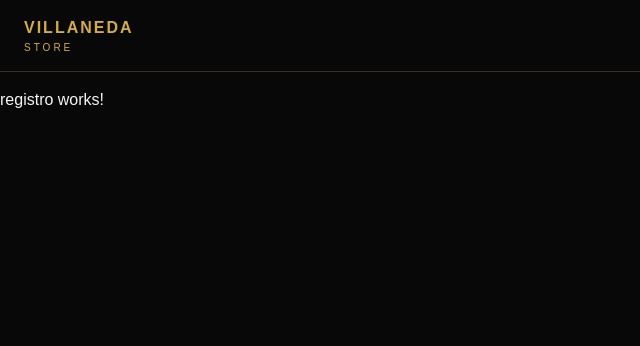
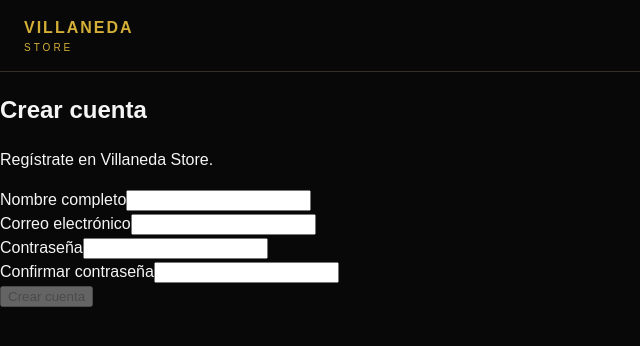
Before and after one commit to NataliaVelez0903/VillanedaStore, an Angular app in the folder villaneda-store/: page /registro in a window 1280 px wide. Shown: the top 346 px of the page, without its empty margins (0-640 px from the left). Built offline with nearby package versions, Linux system fonts and the light colour scheme.

Commit message:
feat: agrega campos y mensajes de validacion al registro

```diff
--- a/villaneda-store/src/app/paginas/cuenta/registro/registro.html
+++ b/villaneda-store/src/app/paginas/cuenta/registro/registro.html
@@ -1 +1,77 @@
-<p>registro works!</p>
+<section aria-labelledby="titulo-registro">
+  <h1 id="titulo-registro">Crear cuenta</h1>
+  <p>Regístrate en Villaneda Store.</p>
+
+  <form [formGroup]="formulario" novalidate>
+    <div>
+      <label for="nombre">Nombre completo</label>
+      <input
+        id="nombre"
+        type="text"
+        formControlName="nombre"
+        autocomplete="name"
+        required
+      />
+
+      @if (formulario.controls.nombre.touched &&
+           formulario.controls.nombre.invalid) {
+        <p role="alert">Escribe tu nombre con al menos 2 caracteres.</p>
+      }
+    </div>
+
+    <div>
+      <label for="correo">Correo electrónico</label>
+      <input
+        id="correo"
+        type="email"
+        formControlName="correo"
+        autocomplete="email"
+        required
+      />
+
+      @if (formulario.controls.correo.touched &&
+           formulario.controls.correo.invalid) {
+        <p role="alert">Escribe un correo electrónico válido.</p>
+      }
+    </div>
+
+    <div>
+      <label for="contrasena">Contraseña</label>
+      <input
+        id="contrasena"
+        type="password"
+        formControlName="contrasena"
+        autocomplete="new-password"
+        required
+      />
+
+      @if (formulario.controls.contrasena.touched &&
+           formulario.controls.contrasena.invalid) {
+        <p role="alert">Escribe una contraseña de al menos 8 caracteres.</p>
+      }
+    </div>
+
+    <div>
+      <label for="confirmar-contrasena">Confirmar contraseña</label>
+      <input
+        id="confirmar-contrasena"
+        type="password"
+        formControlName="confirmarContrasena"
+        autocomplete="new-password"
+        required
+      />
+
+      @if (formulario.controls.confirmarContrasena.touched) {
+        @if (formulario.controls.confirmarContrasena.hasError('required')) {
+          <p role="alert">Confirma tu contraseña.</p>
+        } @else if (formulario.hasError('contrasenasNoCoinciden')) {
+          <p role="alert">Las contraseñas no coinciden.</p>
+        }
+      }
+    </div>
+
+    <button type="submit" [disabled]="formulario.invalid">
+      Crear cuenta
+    </button>
+  </form>
+</section>
--- a/villaneda-store/src/app/paginas/cuenta/registro/registro.ts
+++ b/villaneda-store/src/app/paginas/cuenta/registro/registro.ts
@@ -1,9 +1,9 @@
 import { Component, inject } from '@angular/core';
-import { FormBuilder, Validators } from '@angular/forms';
+import { FormBuilder, ReactiveFormsModule, Validators } from '@angular/forms';
 import { contrasenasCoinciden } from '../../../nucleo/validadores/contrasenas-coinciden';
 
 @Component({
-  imports: [],
+  imports: [ReactiveFormsModule],
   selector: 'app-registro',
   styleUrl: './registro.css',
   templateUrl: './registro.html',
```
